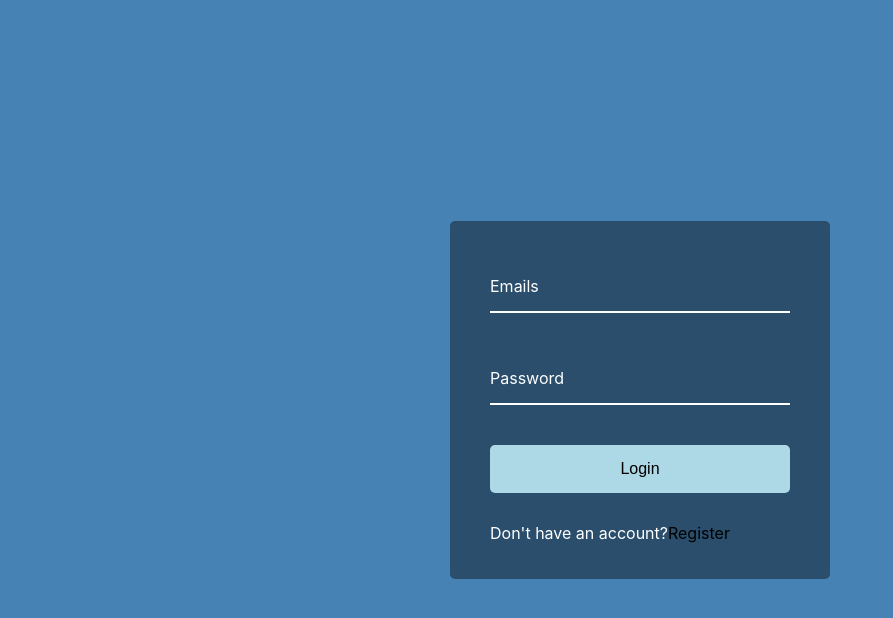
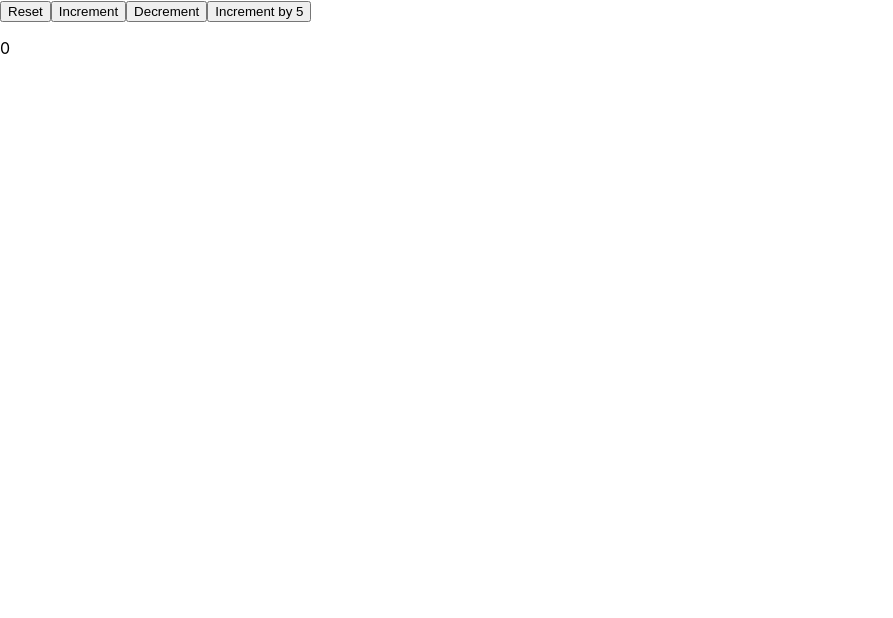
Before and after one commit to ak-laivann/50proj50days, a React (Create React App) app: page / in a window 1280 px wide. Shown: the top 618 px of the page, without its empty margins (0-893 px from the left). Built offline with nearby package versions, Linux system fonts and the light colour scheme.

Commit message:
used hooks with api

```diff
--- a/package.json
+++ b/package.json
@@ -6,6 +6,7 @@
     "@testing-library/jest-dom": "^5.16.5",
     "@testing-library/react": "^13.3.0",
     "@testing-library/user-event": "^13.5.0",
+    "axios": "^0.27.2",
     "react": "^18.2.0",
     "react-dom": "^18.2.0",
     "react-scripts": "5.0.1",
--- a/public/index.html
+++ b/public/index.html
@@ -19,7 +19,7 @@
     <!-- <title> Expanding Cards </title> -->
     <!-- <title> Blurry Loading </title> -->
     <!-- <title> Scrolling Animation </title> -->
-    <title>Worm Label</title>
+    <!-- <title>Worm Label</title> -->
   </head>
   <body>
     <div id="root"></div>
--- a/src/App.js
+++ b/src/App.js
@@ -16,7 +16,13 @@
 // import ScrollingAnimation from './ScrollingAnimation/ScrollingAnimation';
 // --------------------------------------------------------------------------------------------------------------------------
 // Wave Label ----- uncomment onnly the next line
-import WormLabel from "./WormLabel/WormLable";
+// import WormLabel from "./WormLabel/WormLable";
+// --------------------------------------------------------------------------------------------------------------------------
+// API call using useEffect ----- uncomment only the next line
+// import UseEffectHookApi from "./Hooks/Hooks";
+// --------------------------------------------------------------------------------------------------------------------------
+// useReducer for counter ----- uncomment only the next line
+import UseReducerHook from "./Hooks/UseReducerHook";
 // --------------------------------------------------------------------------------------------------------------------------
 
 function App() {
@@ -27,7 +33,9 @@ function App() {
       {/* <BlurryLoading /> */}
       {/* <ScrollingAnimation /> */}
       {/* <SumaCards /> */}
-      <WormLabel />
+      {/* <WormLabel /> */}
+      {/* <UseEffectHookApi /> */}
+      <UseReducerHook />
     </div>
   );
 }
--- /dev/null
+++ b/src/Hooks/Hooks.js
@@ -0,0 +1,33 @@
+import React, { useState, useEffect } from "react";
+import axios from "axios";
+
+function UseEffectHookApi() {
+  const [post, setPost] = useState([]);
+  const [id, setId] = useState(1);
+  const [idButton, setIdButton] = useState(1);
+
+  useEffect(() => {
+    axios
+      .get(`https://jsonplaceholder.typicode.com/posts/${idButton}`)
+      .then((res) => {
+        setPost(res.data);
+      });
+    console.log("data");
+  }, [idButton]);
+
+  function handleClick() {
+    setIdButton(id);
+  }
+
+  return (
+    <div>
+      <input value={id} type="text" onChange={(e) => setId(e.target.value)} />
+      <button type="button" onClick={handleClick}>
+        Fetch Post
+      </button>
+      <p>{post.title}</p>
+    </div>
+  );
+}
+
+export default UseEffectHookApi;
--- /dev/null
+++ b/src/Hooks/UseReducerHook.js
@@ -0,0 +1,52 @@
+import React, { useReducer } from "react";
+
+// while using useReducer remember to follow these steps
+
+// firsty present the intialstate of the object thats going to be changed
+// object as parameter - the initialState may even have an object
+const initialState = 0;
+// const initialState = { firstCounter : 0 , secondCounter : 10}
+// next define the reducer function which takes in two values a state aand an action
+// object as parameter - the switch action will have a type which will be used in the jsx element with type pertaining to a string
+const reducer = (state, action) => {
+  // object as parameter - switch (action.type)
+  // object as parameter - and the return statements will have the state + action.value
+  // object as parameter - case 'string' return firstCounter: state.firstCounter + action.value
+  switch (action) {
+    case "increment":
+      return state + 1;
+    case "decrement":
+      return state - 1;
+    case "reset":
+      return initialState;
+    case "increment by 5":
+      return state + 5;
+    default:
+      return state;
+  }
+};
+
+function UseReducerHook() {
+  // since useReducer is a function it has to be called inside the function that is being exported
+  // the useReducer function will take in two arguments called reducer and initialstate
+  // this useReducer must be used like useState like const [state, useState] = useState
+  // the reducer function returns th current state called in here as count and a disatch that executes the function reducer
+  const [count, dispatch] = useReducer(reducer, initialState);
+  document.title = "hooks";
+  return (
+    <div>
+      {/* under the event handler, the dispatch should be specified with the cases */}
+      {/* object as parameter - the button element with the dispatch should have the type as string and value too */}
+      {/* <button onclick = {() => dispatch({type: 'increment', value : 5})}>Action</button> */}
+      <button onClick={() => dispatch("reset")}>Reset</button>
+      <button onClick={() => dispatch("increment")}>Increment</button>
+      <button onClick={() => dispatch("decrement")}>Decrement</button>
+      <button onClick={() => dispatch("increment by 5")}>Increment by 5</button>
+      <p>{count}</p>
+    </div>
+  );
+}
+
+export default UseReducerHook;
+
+// the useReducer can also be used ,ultiple times to use the same amount of code to maintain some amount of buttons or functionalities
```
Also changed, not shown: 1 other file (tests, documents, lock files or other folders).
